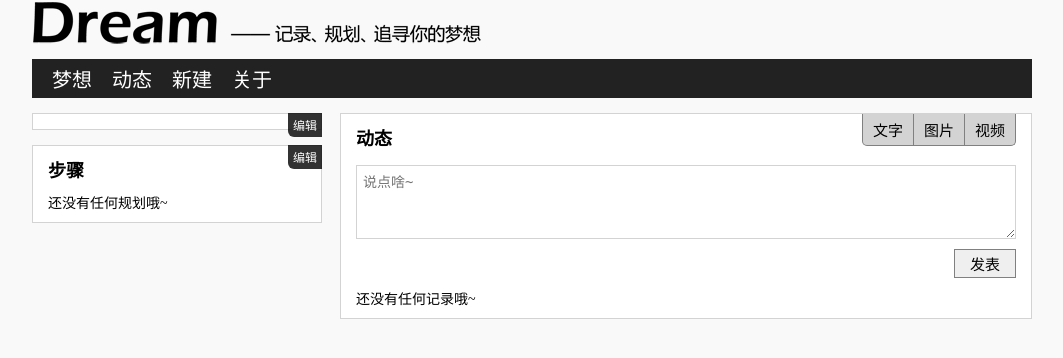
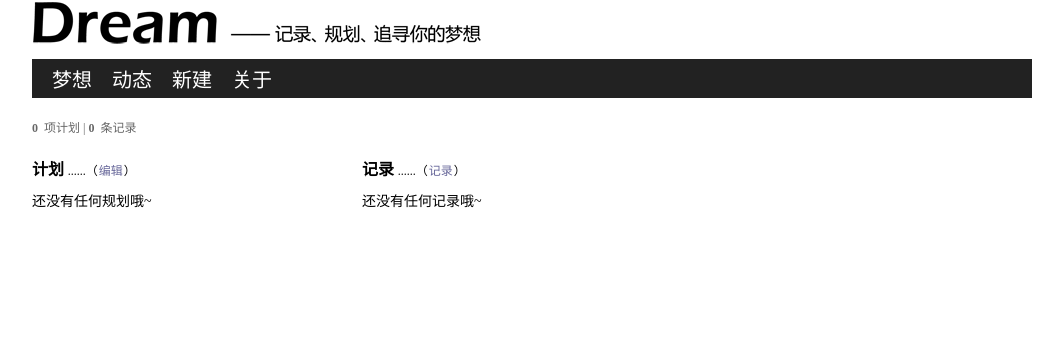
Before and after one commit to AaronJiang/beforeidie, a PHP site: page /goal_page_details.php?goalID=1 in a window 1280 px wide. Shown: the part 21-379 px from the top of the page, without its empty margins (108-1171 px from the left). Run offline with PHP 8.4, Linux system fonts and the light colour scheme; data that the repository does not hold is empty; some libraries are stand-ins or nearby versions.

Commit message:
目标详细页面的UI重构

```diff
--- a/dynamic.php
+++ b/dynamic.php
@@ -2,7 +2,13 @@
 	require('header.php');
 	require_once('data_funs.inc');
 	require_once('public_funs.php');
+?>
 
+<script type='text/javascript'>
+	$('body').prop('id', 'page-dynamic');
+</script>
+
+<?php
 	$result = get_all_logs();
 
 	while($log = $result->fetch_assoc()){
--- a/goal_page_details.php
+++ b/goal_page_details.php
@@ -4,10 +4,6 @@
 ?>
 
 <script type="text/javascript">
-
-//$("#dialog-edit-steps"){
-
-//};
 
 $(function(){
 	//全局变量
@@ -141,7 +137,7 @@ $(function(){
 	});
 
 	//修改步骤
-	$('#step-edit-list .step-edit-area').keydown(function(){
+	$('#step-edit-list .step-edit-area').live('keydown', function(){
 		var stepType = $(this).attr('data-type');
 		if(stepType == 'original'){
 			$(this).attr('data-type', 'modified');
@@ -157,30 +153,25 @@ $(function(){
 	$goal = get_goal_by_ID($goalID);
 ?>
 
-<!-- 左面板 -->
-<div id='content-goal-details'>
-
-	<!-- 目标和愿景 -->
-	<div class='single-panel'>
-		<div class='cmd-panel'>
-			<a class="cmd-btn" href="goal_page_edit.php?goalID=<?php echo $goal['GoalID']; ?>" id='cmd-edit-goal'>编辑</a>
+<!-- 标题 -->
+<div class='clearfix' id='goal-title-panel'>
+	<div class='floatleft'>
+		<h2 id='goal-details-title'> <?php echo $goal['Title']; ?> </h2>
+		<p id='goal-why'> <?php echo $goal['Reason']; ?> </p>
+		<p id='goal-logs-num'>
+			<span><b> <?php echo get_steps_num($goalID); ?> </b>&nbsp;项计划 |</span>
+			<span><b> <?php echo get_logs_num($goalID); ?> </b>&nbsp;条记录</span>
+		</p>
 	</div>
-		<h2 id='goal-details-title'> <?php echo $goal['Title']; ?> </h2>
-		<?php
-		if($goal['GoalType'] == 'future'){
-			echo "<p id='goal-starttime'>将于 ". $goal['StartTime']. " 启动</p>";
-		}
-		?>
-		<p id='goal-why'> <?php echo $goal['Reason']; ?> </p>
+	<!--<span id='cmd-finish-goal'>我做到了！</span>-->
 </div>
 
-	<!-- 步骤 -->
-	<div class='single-panel'>
-		<div class='cmd-panel'>
-			<a class="cmd-btn" id='cmd-edit-steps'>编辑</a>
+<!-- 步骤  -->
+<div id='content-goal-steps'>
+	<div class='panel-header'>
+		<div class='panel-title'>计划</div>
+		<div class='panel-cmd-wapper'>......（<span class='panel-cmd' id='cmd-edit-steps'>编辑</span>）</div>
 	</div>
-
-		<div class='subTitle'>步骤</div>
 
 	<?php
 	$steps = get_steps($goalID);
@@ -198,19 +189,15 @@ $(function(){
 	</ul>
 </div>
 
+<!-- 记录 -->
+<div id="content-goal-logs">
+
+	<div class='panel-header'>
+		<div class='panel-title'>记录</div>
+		<div class='panel-cmd-wapper'>......（<span class='panel-cmd' id='cmd-edit-steps'>记录</span>）</div>
 	</div>
 
-<!-- 右面板 -->
-<div id="content-goal-logs">
-
-	<div class='subTitle'>动态</div>
-
-	<ul id="mode-links">
-		<li><a id="mode-sound" href="#">视频</a></li>
-		<li><a id="mode-img" href="#">图片</a></li>
-		<li><a id="mode-text" href="#">文字</a></li>
-	</ul>
-
+	<!--
 	<form id="form-new-log" action="log_proc.php" method="post">
 		<div>
 			<textarea id="log-content" placeholder="说点啥~" rows="3" name="logContent"></textarea>
@@ -223,10 +210,9 @@ $(function(){
 		<input type="hidden" name="goalID" value="<?php echo $goalID ?>" />
 		<input type="hidden" name="proc" value="new" />
 	</form>
+	-->
 
 	<?php
-
-	//显示动态
 	$logs = get_logs($goalID);
 
 	if(count($logs) == 0){
--- a/header.php
+++ b/header.php
@@ -14,7 +14,7 @@
 		<div id="header"><a id="logo-link" href="home.php"></a></div>
 
 		<ul id="nav" class="clearfix">
-			<li><a id="nav-starts" href="home.php">梦想</a></li>
+			<li><a id="nav-goals" href="home.php">梦想</a></li>
 			<li><a id="nav-dynamic" href="dynamic.php">动态</a></li>
 			<li><a id="nav-newgoal" href="goal_page_new.php">新建</a></li>
 			<li><a id="nav-about" href="about.php">关于</a></li>
--- a/home.php
+++ b/home.php
@@ -4,7 +4,7 @@
 ?>
 
 <script type="text/javascript">
-	$('body').prop('id', 'page-starts');
+	$('body').prop('id', 'page-goals');
 </script>
 
 <?php autostart_goals(); ?>
@@ -28,6 +28,7 @@
 		//简要信息
 		echo "<a class='goal-link' href='goal_page_details.php?&goalID=". $row['GoalID']. "'>";
 		echo "<p class='goal-title'>". stripslashes($row['Title']). "</p>";
+		echo "<p class='goal-logs-num'><b>". get_steps_num($row['GoalID']) . "</b>&nbsp;项计划 | <b>". get_logs_num($row['GoalID']) . "</b>&nbsp;条记录</p>";
 		if($goalType == 'future'){
 			echo "<p class='goal-starttime'>将于 ". stripslashes($row['StartTime']). " 启动</p>";
 		}
--- a/log_funs.php
+++ b/log_funs.php
@@ -44,4 +44,13 @@
 
 		return db_exec($query);
 	}
+
+	function get_logs_num($goalID){
+		$query = "select count(*) from goal_logs where GoalID = ". $goalID;
+		$result = db_exec($query);
+
+		$num = $result->fetch_assoc();
+
+		return $num['count(*)'];
+	}
 ?>
--- a/step_funs.php
+++ b/step_funs.php
@@ -48,4 +48,14 @@
 
 		return $result? "true": "false";
 	}
+
+	//获取步骤的数目
+	function get_steps_num($goalID){
+		$query = "select count(*) from steps where GoalID = ". $goalID;
+		$result = db_exec($query);
+
+		$num = $result->fetch_assoc();
+
+		return $num['count(*)'];
+	}
 ?>
--- a/style/style.css
+++ b/style/style.css
@@ -32,12 +32,16 @@ textarea, input, select{
 .subTitle{
 	font-size:18px;
 	font-weight:bold;
-	margin:10px 0;
+	margin:10px 0 10px 0;
 	font-family:"微软雅黑";
 }
 
 .indent-2em{
 	text-indent:1em;
+}
+
+.floatleft{
+	float:left;
 }
 
 /* Layout
@@ -47,7 +51,7 @@ body{
 	width:1000px;
 	margin:0 auto;
 	padding:0 0 10px 0;
-	background-color:#F9F9F9;
+	background-color:white;
 	font-family:'微软雅黑';
 	font-size:15px;
 }
@@ -123,15 +127,11 @@ body{
 }
 
 #nav a:hover{
-	color:black;
-	background-color:#F9F9F9;
+	font-weight:bold;
 }
 
-#page-starts #nav-starts, #page-unstarts #nav-unstarts, #page-newgoal #nav-newgoal, #page-about #nav-about{
-	/*
-	color:black;
-	background-color:#F9F9F9;
-	*/
+#page-goals #nav-goals, #page-dynamic #nav-dynamic, #page-newgoal #nav-newgoal, #page-about #nav-about{
+	font-weight:bold;
 }
 
 /* Starts & Unstarts
@@ -218,17 +218,21 @@ body{
 	color:black;
 }
 
+#content-goals .goal-logs-num{
+	font-size:12px;
+}
+
+#content-goals .goal-item-future .goal-starttime{
+	font-size:12px;
+	color:gray;
+}
+
 #content-goals .goal-item .goal-why{
 	font-size:15px;
 	line-height:20px;
 	margin-top:5px;
 	color:#666;
 	font-family:"宋体";
-}
-
-#content-goals .goal-item-future .goal-starttime{
-	font-size:12px;
-	color:gray;
 }
 
 #content-goals .goal-item .goal-cmd-wap{
@@ -360,74 +364,103 @@ body{
 /* Goal Details
 ------------------------------------------------------------*/
 
-/* Details */
-#content-goal-details{
-	width:29%;
-	float:left;
+/* Goal Infomation */
+#goal-title-panel{
+	margin:0 0 10px 0;
+	padding:0 0 10px 0;
 }
 
-.single-panel{
-	padding:0px 15px 5px 15px;
-	margin-bottom:15px;
-	border:1px solid lightgray;
-	background-color:white;
-	position:relative;
+#goal-details-title{
+	font-size:25px;
 }
 
-#content-goal-details #goal-details-title{
-	font-size:20px;
-	margin:10px 0;
+#goal-why{
+	font-size:14px;
+	font-family:'宋体';
+	margin:5px 0 5px 0;
+	color:#666;
 }
 
-#content-goal-details #goal-starttime{
+#goal-logs-num{
+	font-size:12px;
+	color:#666;
+}
+
+#cmd-finish-goal{
+	float:right;
+	display:block;
+	border:1px solid gray;
+	padding:5px 5px 5px 10px;
+	font-size:15px;
+	cursor:pointer;
+	background-color:lightgray;
+	border-radius:5px;
+}
+
+#cmd-finish-goal:hover{
+	background-color:white;
+}
+
+#content-goal-steps #goal-starttime{
 	font-size:12px;
 	color:gray;
 	margin-bottom:5px;
 }
 
-.cmd-panel{
-	position:absolute;
-	top:-1px;
-	right:-1px;
-	border-bottom-left-radius:6px;
-	background-color:black;
-	opacity:0.8;
-	padding-left:5px;
+/* Steps */
+#content-goal-steps{
+	width:30%;
+	float:left;
+	position:relative;
 }
 
-.cmd-btn{
-	text-decoration:none;
-	padding:3px 5px 3px 0;
-	font-size:12px;
-	display:block;
-	float:right;
-	color:white;
-	cursor:pointer;
-}
-
-.cmd-btn:hover{
-}
-
-#content-goal-details #goal-why{
-	margin-bottom:5px;
-	font-size:14px;
-	line-height:22px;
-}
-
-#content-goal-details #goal-steps li{
+#content-goal-steps #goal-steps li{
 	list-style-position:inside;
 	list-style-type:square;
 	margin:0 0 5px 0;
-	padding:5px 0;
+	padding:0 0 5px 0;
 	font-size:14px;
 	line-height:22px;
-	border-top:1px dashed gray;
+	border-bottom:1px dashed lightgray;
 }
+
+/* Panel Header */
+.panel-header{
+	margin:0 0 10px 0;
+	padding-bottom:0px;
+	border-bottom:0px solid gray;
+}
+
+.panel-header .panel-title{
+	font-size:16px;
+	font-weight:bold;
+	display:inline-block;
+	font-family:'宋体';
+}
+
+.panel-header .panel-cmd-wapper{
+	font-size:12px;
+	display:inline-block;
+	font-family:'宋体';
+}
+
+.panel-header .panel-cmd{
+	text-decoration:none;
+	color:#669;
+	cursor:pointer;
+	padding:1px;
+}
+
+.panel-header .panel-cmd:hover{
+	background-color:#039;
+	color:white;
+}
+
+
 
 /* Step Dialog */
 
 #step-edit-list li{
-	/*list-style-position: inside;*/
 	list-style-type: none;
 }
 
@@ -460,55 +493,19 @@ body{
 	color:white;
 }
 
-/* Post entries */
-#mode-links{
-	list-style:none;
-	position:absolute;
-	top:0px;
-	right:15px;
-	background:lightgray;
-	border-left:1px solid gray;
-	border-right:1px solid gray;
-	border-bottom:1px solid gray;
-	border-bottom-left-radius:5px;
-	border-bottom-right-radius:5px;
-}
-
-#mode-links li{
-	float:right;
-}
-
-#mode-links li a{
-	text-decoration:none;
-	color:black;
-	display:block;
-	padding:5px 10px;
-}
-
-#mode-links #mode-sound{
-	border-left:1px solid gray;
-}
-
-#mode-links #mode-text{
-	border-right:1px solid gray;
-}
-
 /* logs */
 #content-goal-logs{
-	width:66%;
+	width:67%;
 	float:right;
 	position:relative;
 	background-color:white;
-	padding:0px 15px 10px 15px;
 	margin-bottom:20px;
-	border:1px solid lightgray;
-	border-radius:0px;
 }
 
 #content-goal-logs .log-item{
 	margin-bottom:5px;
-	padding:5px 0 0px 0;
-	border-top:1px dotted lightgray;
+	padding:0 0 5px 0;
+	border-bottom:1px dashed lightgray;
 	clear:both;
 }
 
@@ -525,7 +522,7 @@ body{
 }
 
 #content-goal-logs #form-new-log #log-content{
-	margin:5px 0 0px 0;
+	margin:5px 0 0 0;
 	padding:6px;
 	width:646px;
 	font-size:14px;
@@ -534,7 +531,7 @@ body{
 }
 
 #content-goal-logs #form-new-log #create-log{
-	margin:10px 0 10px 0;
+	margin:10px 0;
 	font-size:15px;
 	padding:3px 15px;
 	cursor:pointer;
```
Lines whose indentation alone changed are shown as unchanged.
